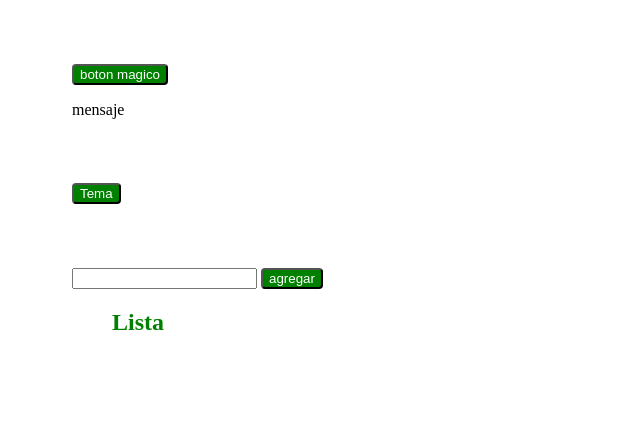
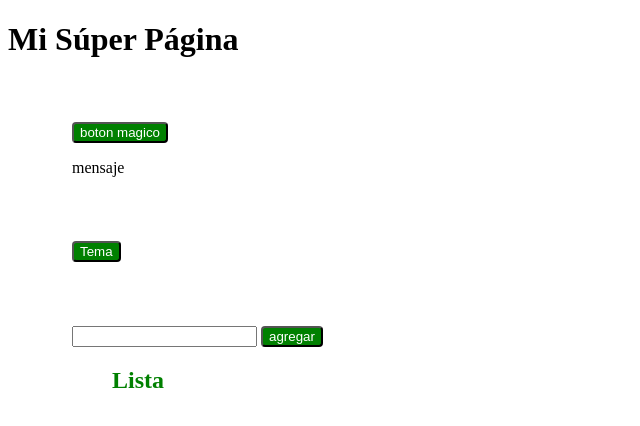
Before and after one commit to e97817/practica-curso, a plain HTML site: page index.html in a window 1280 px wide. Shown: the whole page, without its empty margins (0-640 px from the left). Drawn offline with Linux system fonts and the light colour scheme.

Commit message:
Añadido título principal

```diff
--- a/index.html
+++ b/index.html
@@ -23,6 +23,7 @@
     </style>
   </head>
   <body>
+    <h1>Mi Súper Página</h1>
     <div>
       <button id="boton-magico">boton magico</button>
 
```
